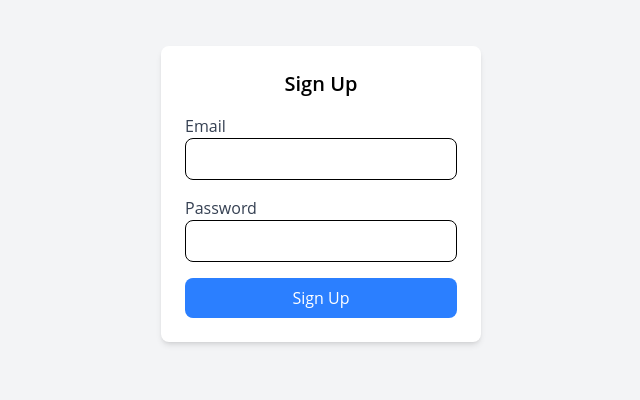
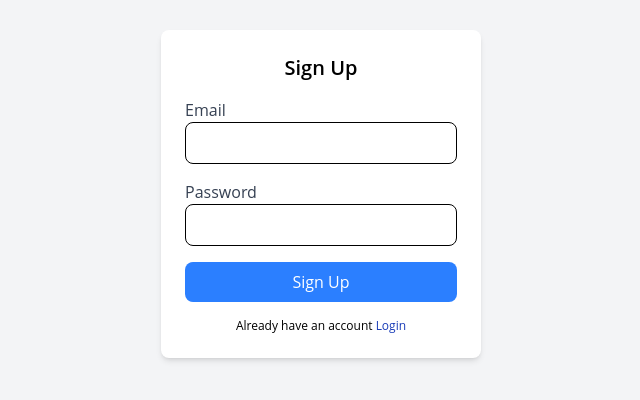
Before and after one commit to yaruta/planner-app, a Next.js app: page /auth/register in a window 1280 px wide. Shown: the part 206-606 px from the top of the page, without its empty margins (319-959 px from the left). Built offline with nearby package versions, Linux system fonts and the light colour scheme; no server answers.

Commit message:
Add navigation between login and sign up

```diff
--- a/components/auth/AuthForm.jsx
+++ b/components/auth/AuthForm.jsx
@@ -5,7 +5,8 @@ import {
   useSignInWithEmailAndPassword,
 } from "react-firebase-hooks/auth";
 import { auth } from "@/firebase/config.js";
-import { useRouter } from "next/navigation";
+import { usePathname, useRouter } from "next/navigation";
+import Link from "next/link";
 
 const AuthForm = ({ formType }) => {
   const [email, setEmail] = useState("");
@@ -13,7 +14,10 @@ const AuthForm = ({ formType }) => {
   const [createUserWithEmailAndPassword] =
     useCreateUserWithEmailAndPassword(auth);
   const [signInWithEmailAndPassword] = useSignInWithEmailAndPassword(auth);
+
   const router = useRouter();
+  const pathname = usePathname();
+  const isLogin = pathname === "/auth/login";
 
   const handleSubmit = async (event) => {
     event.preventDefault();
@@ -25,7 +29,7 @@ const AuthForm = ({ formType }) => {
       } else {
         res = await createUserWithEmailAndPassword(email, password);
       }
-    //   console.log({ res });
+      //   console.log({ res });
       localStorage.setItem("user", true);
       setEmail("");
       setPassword("");
@@ -70,6 +74,22 @@ const AuthForm = ({ formType }) => {
         >
           {formType === "login" ? "Sign In" : "Sign Up"}
         </button>
+        {isLogin && (
+          <p className="text-xs pt-4 text-center">
+            Don't have an account{" "}
+            <Link href="/auth/register" className="text-blue-800">
+              Signup
+            </Link>
+          </p>
+        )}
+        {!isLogin && (
+          <p className="text-xs pt-4 text-center">
+            Already have an account{" "}
+            <Link href="/auth/login" className="text-blue-800">
+              Login
+            </Link>
+          </p>
+        )}
       </form>
     </div>
   );
```
